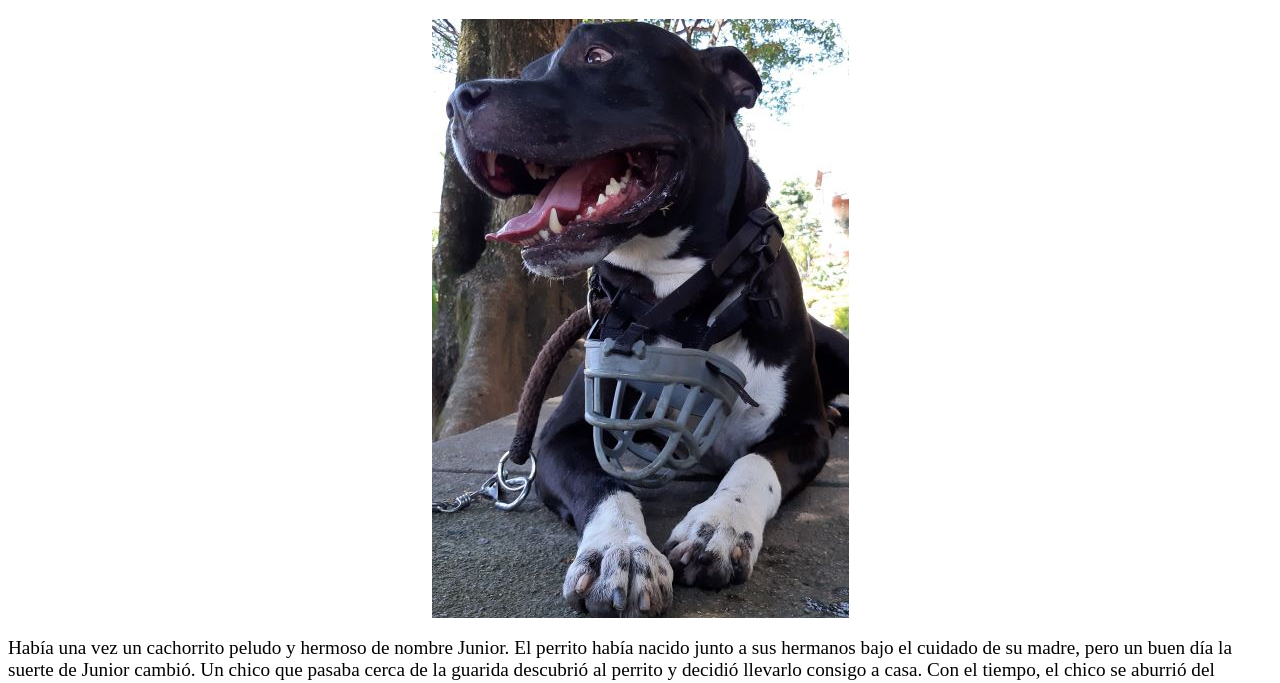
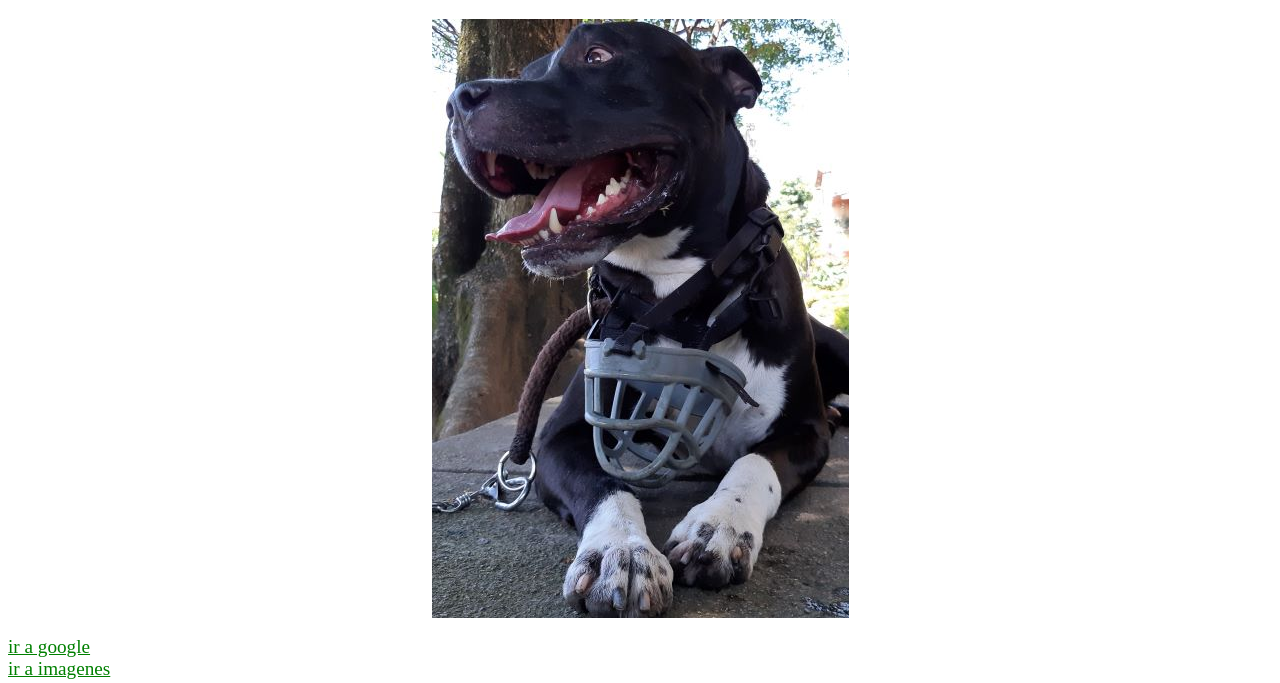
Before and after one commit to bichozx/proyectointroduccion1, a plain HTML site: page index.html in a window 1280 px wide. Shown: the part 61-744 px from the top of the page. Drawn offline with Linux system fonts and the light colour scheme.

Commit message:
se crea en aces web
se crean 2 enlaces web no funcionales y se ponen en color verde

```diff
--- a/estilo.css
+++ b/estilo.css
@@ -1,6 +1,11 @@
 h1{
     text-align: center;
 
+}
+a{
+    text-align: center;
+    font-size: 1.2em;
+    color: green;
 }
 img{
     margin: auto;
@@ -16,4 +21,5 @@ p{
 }
 footer{
     background-color: gray;
+    text-align: center;
 }
--- a/index.html
+++ b/index.html
@@ -10,9 +10,14 @@
 <body>
     <header>
         <h1>JUNIOR EL PERRO</h1>
+
     </header>
     <main>
         <img src="img/danger.jpg" alt="perro de la casa">
+        <br>
+        <a href="">ir a google </a>
+        <br>
+        <a href=""> ir a imagenes </a>
         <section>
             <P>Había una vez un cachorrito peludo y hermoso de nombre Junior. El perrito había nacido junto a sus hermanos bajo el cuidado de su madre, pero un buen día la suerte de Junior cambió. Un chico que pasaba cerca de la guarida descubrió al perrito y decidió llevarlo consigo a casa.
 
```
